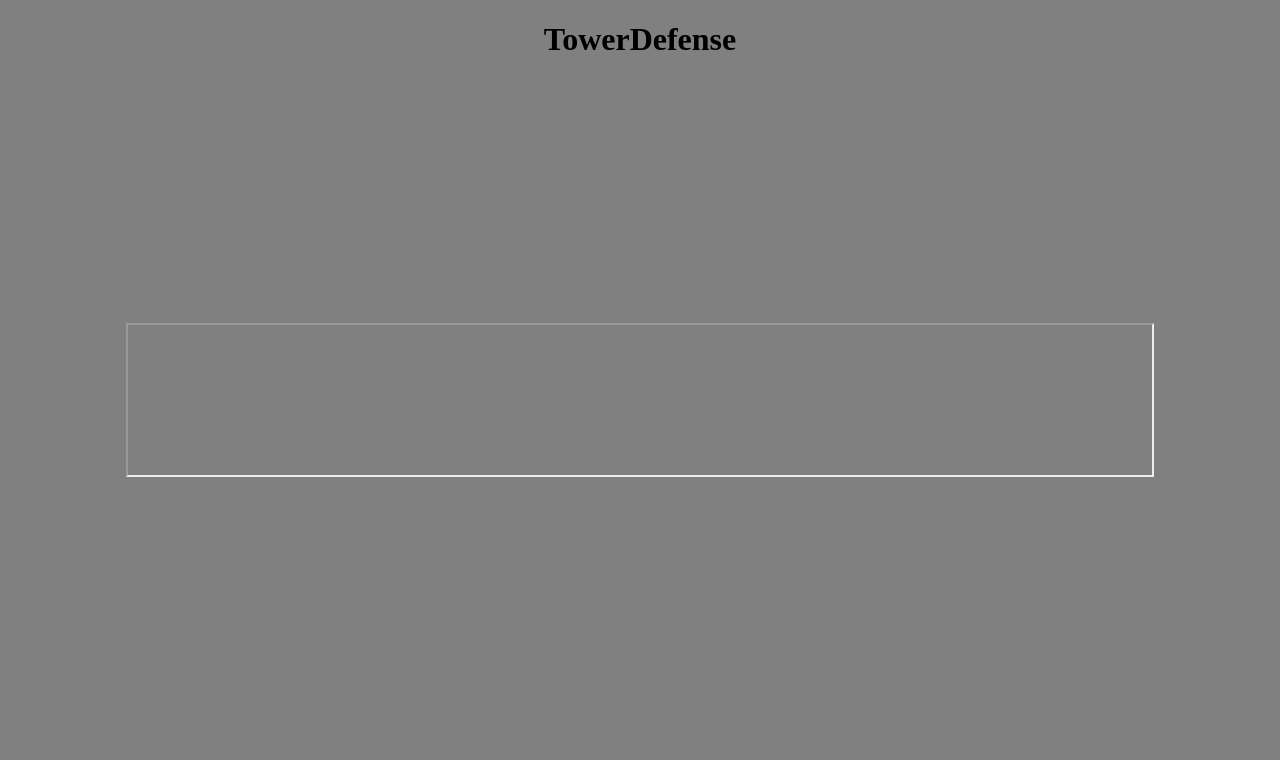
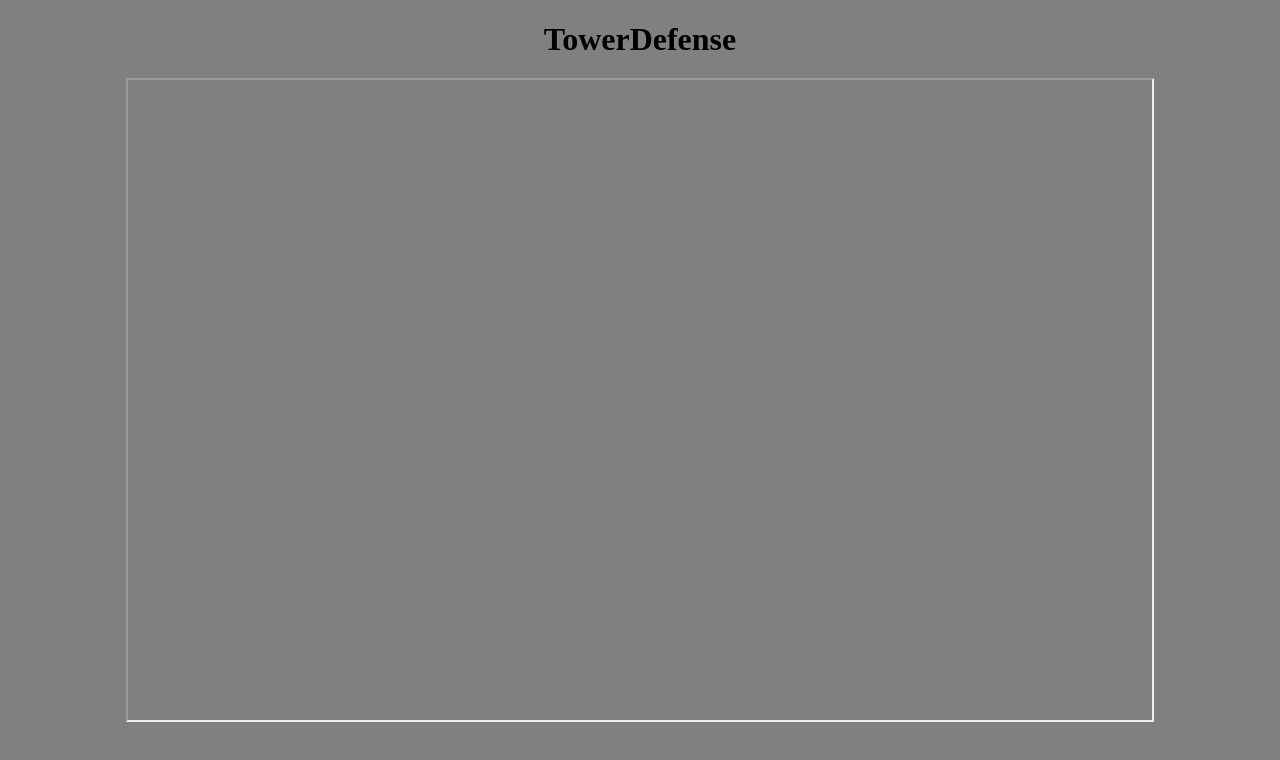
Before and after one commit to lucb31/game-engine-go, a plain HTML site: page app/index.html in a window 1280 px wide. Drawn offline with Linux system fonts and the light colour scheme; no server answers.

Commit message:
fix: typo

```diff
--- a/app/index.html
+++ b/app/index.html
@@ -16,7 +16,7 @@
 
 			/* Scale */
 			width: 80%;
-			aspect-ration: 1.33;
+			aspect-ratio: 1.33;
 			max-height: 80%;
 		}
 
```
